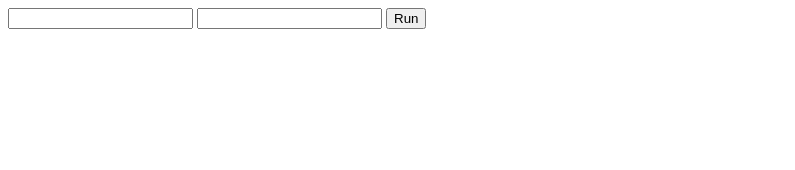
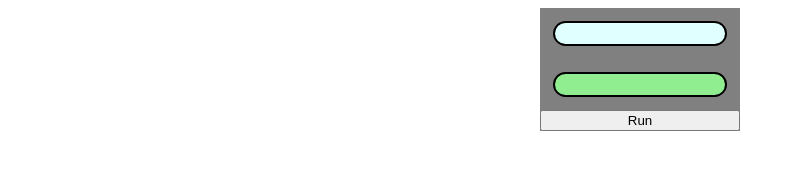
Before and after one commit to viktornoskire/JWT-test, a website: page static/index.html in a window 1280 px wide. Shown: the whole page, without its empty margins (0-795 px from the left). Drawn offline with Linux system fonts and the light colour scheme.

Commit message:
Finish the test

```diff
--- a/static/index.html
+++ b/static/index.html
@@ -1,10 +1,41 @@
 <!DOCTYPE html>
 <html>
-
+  <meta charset="utf-8" />
+  <meta http-equiv="X-UA-Compatible" content="IE=edge" />
+  <title>JWT Login</title>
+  <meta name="viewport" content="width=device-width, initial-scale=1" />
+  <style>
+    div {
+      background-color: grey;
+      display: flex;
+      flex-direction: column;
+      max-width: 200px;
+      margin-right: auto;
+      margin-left: auto;
+    }
+    input[name="username"] {
+      background-color: lightcyan;
+      padding: 0.2em 0.2em 0.2em 1em;
+      margin: 1em;
+      border: 2px solid black;
+      border-radius: 15px;
+      outline: none;
+    }
+    input[name="password"] {
+      background-color: lightgreen;
+      padding: 0.2em 0.2em 0.2em 1em;
+      margin: 1em;
+      border: 2px solid black;
+      border-radius: 15px;
+      outline: none;
+    }
+  </style>
   <body>
-  <input name="username">
-  <input name="password">
+    <div>
+      <input name="username" />
+      <input name="password" />
       <button onclick="run()">Run</button>
+    </div>
 
     <script>
       async function run() {
@@ -15,17 +46,17 @@
 
         console.log(b64credentials);
 
-      const loginRes = await fetch('/api/login', {
-        method: 'POST',
+        const loginRes = await fetch("/api/login", {
+          method: "POST",
           headers: {
-          'Authorization': 'Basic ' + b64credentials,
+            Authorization: "Basic " + b64credentials,
           },
         });
         const loginPayload = await loginRes.json();
 
-      const res = await fetch('/api/protected', {
+        const res = await fetch("/api/protected", {
           headers: {
-          'Authorization': 'Bearer ' + loginPayload.token,
+            Authorization: "Bearer " + loginPayload.token,
           },
         });
         const payload = await res.json();
@@ -33,5 +64,4 @@
       }
     </script>
   </body>
-
 </html>
```
Lines whose indentation alone changed are shown as unchanged.
